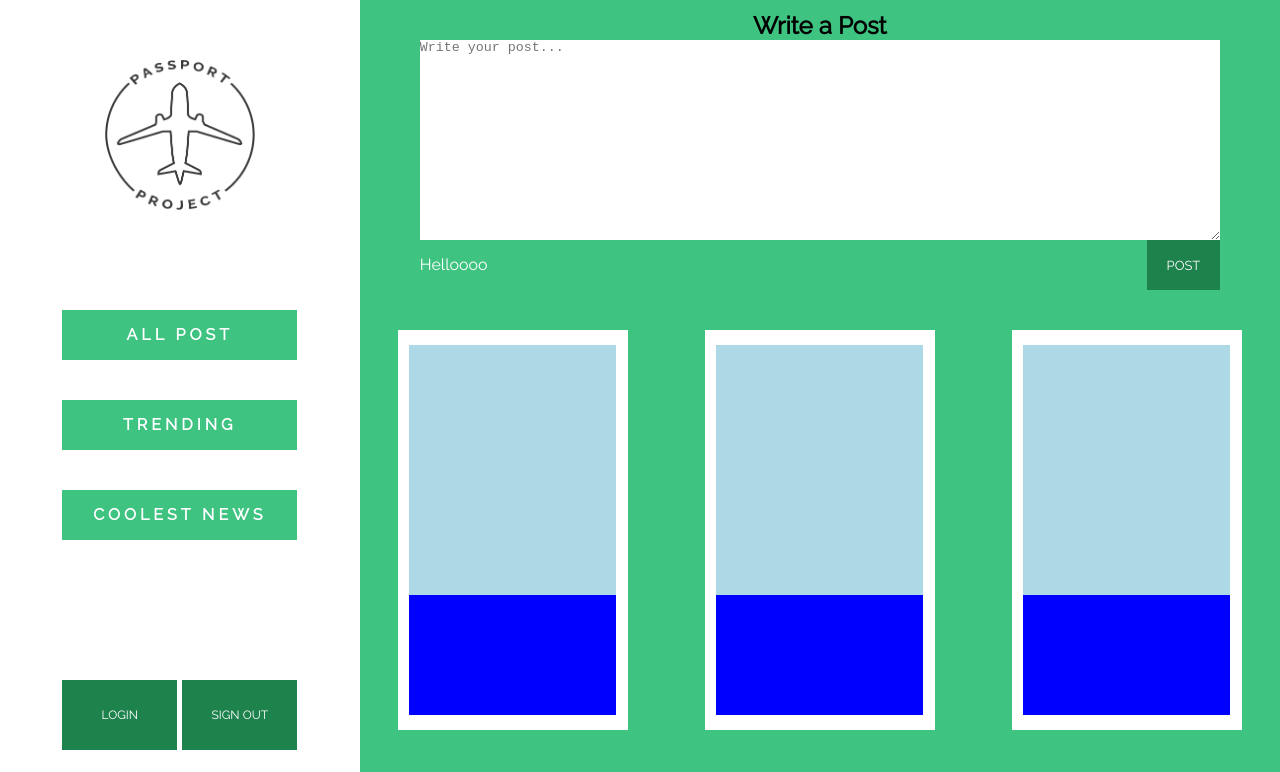
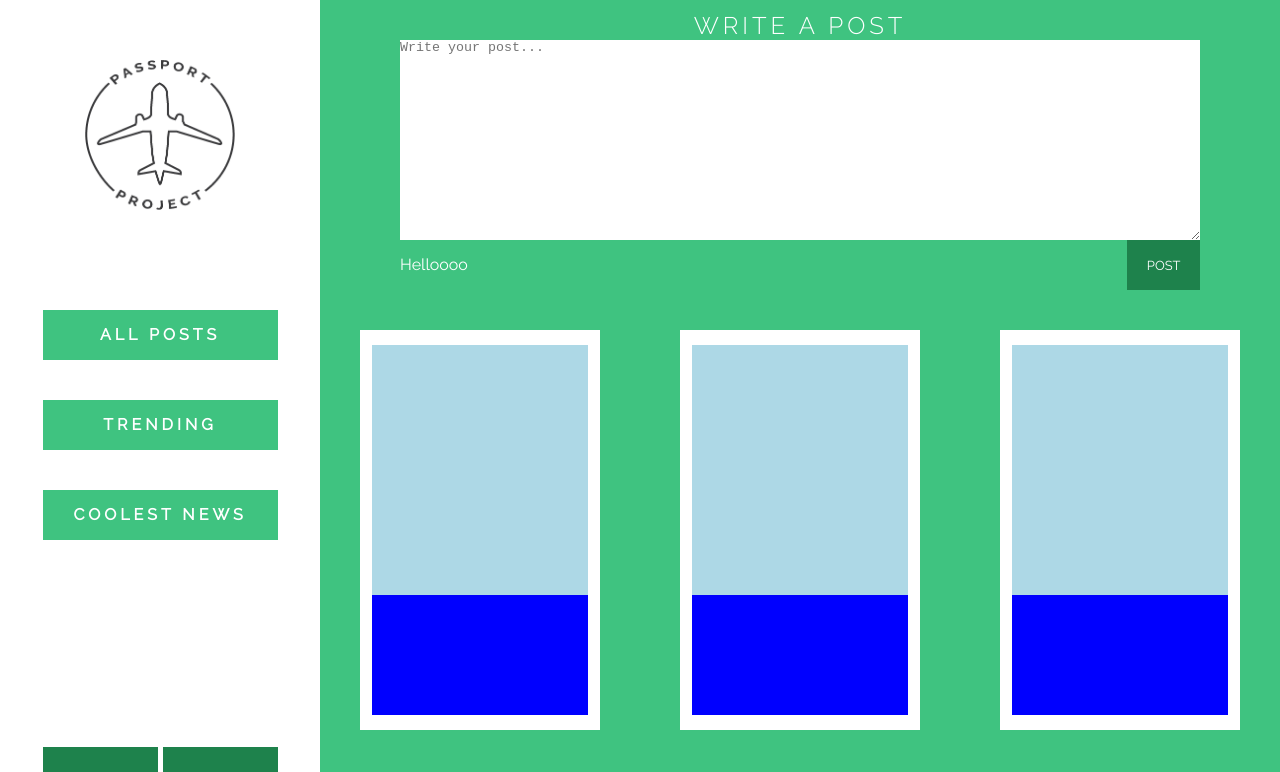
Before and after one commit to kshantilal/BloggerAPI, a website: page public/index.html in a window 1280 px wide. Shown: the top 772 px of the page. Drawn offline with nearby package versions, Linux system fonts and the light colour scheme; no server answers.

Commit message:
final html css

```diff
--- a/app.js
+++ b/app.js
@@ -16,6 +16,8 @@ var rl = readline.createInterface({
 	input: process.stdin,
 	output: process.stdout
 });
+
+var tokens;
 
 var oauth2Client = new OAuth2(
   config.ClientID,
@@ -40,6 +42,9 @@ function getAccessToken (oauth2Client, callback) {
       // set tokens to the client
       // TODO: tokens should be set by OAuth2 client.
       oauth2Client.setCredentials(tokens);
+      console.log(tokens.access_token);
+
+
       callback();
     });
   });
--- a/public/css/style.css
+++ b/public/css/style.css
@@ -1,8 +1,6 @@
 *{
     margin: 0;
     padding: 0;
-    height: 100vh;
-    width: 100vw;
 }
 a{
     text-decoration: none;
@@ -10,16 +8,22 @@ a{
 }
 .main{
     display: flex;
+    flex-direction: row;
 }
 .nav-bar{
-    height: 100vh;
-    width: 500px;
+    height: auto;
+    width: 25%;
     display: flex;
     justify-content: center;
     flex-direction: column;
+    position: fixed;
+    background-color: white;
 }
 .blog{
     background-color: #3FC380;
+    position: absolute;
+    width: 75%;
+    right: 0;
 }
 .logo{
     height:150px;
@@ -85,6 +89,10 @@ a{
     display: flex;
     align-items: flex-end;
     justify-content: center;
+    text-transform: uppercase;
+    color: white;
+    font-weight: lighter;
+    letter-spacing: 4px;
 }
 #SendTweet{
     width: 800px;
@@ -105,6 +113,7 @@ a{
     height: 100%;
     background-color: #1E824C;
     font-family: 'Raleway', sans-serif;
+    width: 50%;
 }
 #authorize-button:hover, #signout-button:hover{
     background-color: grey;
@@ -172,3 +181,7 @@ a{
     width: 90%;
     height: 250px;
 }
+.big-blog-container{
+    display: flex;
+    flex-direction: column;
+}
--- a/public/index.html
+++ b/public/index.html
@@ -1,7 +1,7 @@
 <!DOCTYPE html>
 <html>
 <head>
-	<title>NON Yoobee Blog</title>
+	<title>Yoobee Blog</title>
 	<meta name="viewport" content="width=device-width, initial-scale=1">
 	<link rel="stylesheet" type="text/css" href="css/style.css">
 	<link href="https://fonts.googleapis.com/css?family=Raleway:300,400" rel="stylesheet">
@@ -10,12 +10,11 @@
 	<div class="nav-bar">
 		<div class="logo">
 			<img class="logo_pic" src="img/logo.png">
-			<!-- <h1 class="logo-box">BLOG</h1> -->
 		</div>
 		<div class="menu">
 			<ul class="menu-list">
 				<li class="menu-list_btn">
-					<a href="">All Post</a>
+					<a href="">All Posts</a>
 				</li>
 				<li class="menu-list_btn">
 					<a href="">Trending</a>
@@ -47,6 +46,8 @@
 				</div>
 			</form>
 		</div>
+
+		<div class="big-blog-container">
 			<div class="blog-container">
 				<div class="blog-container_divs">
 					<div class="divs_pic">
@@ -73,6 +74,7 @@
 					</div>
 				</div>
 			</div>
+
 			<div class="blog-container">
 				<div class="blog-container_divs">
 					<div class="divs_pic">
@@ -101,6 +103,8 @@
 			</div>
 		</div>
 
+	</div>
+
 
 
 	<script src="https://apis.google.com/js/api.js"></script>
```
Lines whose indentation alone changed are shown as unchanged.
